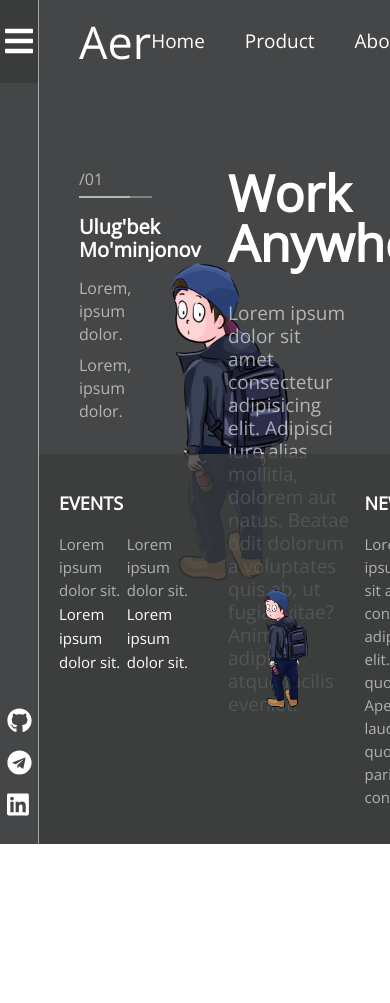
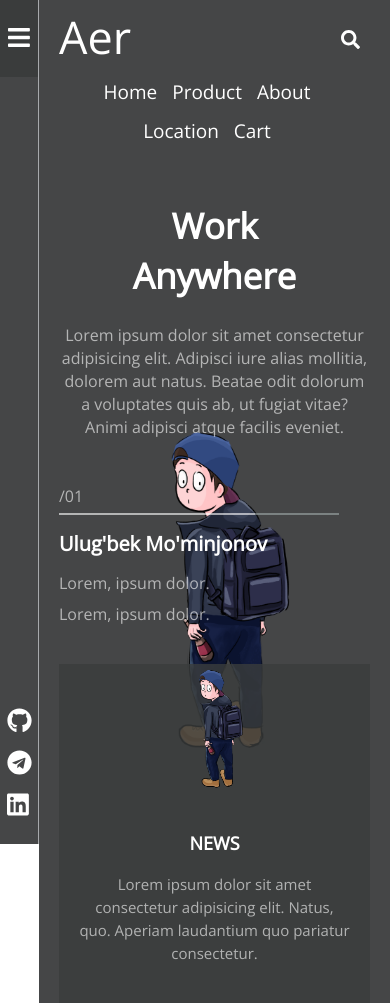
Before and after one commit to Ulugbek-Mominjonov/josh-master, a plain HTML site: page index.html in a window 390 px wide. Shown: the top 1003 px of the page. Before the commit the page ends 844 px from the top, so only its background shows below. Drawn offline with nearby package versions, Linux system fonts and the light colour scheme.

Commit message:
add responsive deign

```diff
--- a/css/main.css
+++ b/css/main.css
@@ -240,3 +240,142 @@ img{
   opacity: 0.6;
   font-size: 15px;
 }
+
+@media only screen and (max-width: 920px) {
+  .events-info {
+    flex-direction: column;
+  }
+  .text-wrapper{
+    margin-bottom: 15px;
+  }
+}
+@media only screen and (max-width: 900px) {
+  .site-header {
+    flex-direction: column;
+  }
+  .logo{
+    display: block;
+    margin-top: 20px;
+    margin-bottom: 20px;
+  }
+  .hero {
+    padding-top: 50px;
+  }
+  .hero-left {
+    width: 40%;
+  }
+  .hero-right {
+    width: 55%;
+  }
+  .hero-title {
+    font-size: 35px;
+  }
+  .hero-text {
+    font-size: 16px;
+  }
+  .events {
+    padding: 0 10px;
+  }
+  .news {
+    width: 70%;
+  }
+}
+@media only screen and (max-width: 760px) {
+  .site-header {
+    flex-direction: column;
+  }
+  .logo{
+    display: block;
+    margin-top: 10px;
+    margin-bottom: 10px;
+  }
+  .hero {
+    flex-direction: column;
+    padding-top: 50px;
+  }
+  .hero-left {
+    width: 90%;
+    order: 1;
+    margin-bottom: 30px;
+  }
+  .hero-right {
+    order: -1;
+    width: 90%;
+    text-align: center;
+    margin-bottom: 30px;
+  }
+  .feature {
+    position: relative;
+    flex-direction: column;
+  }
+  .news {
+    width: 100%;
+    order: -1;
+  }
+  .events {
+    width: 100%;
+    order: 1;
+  }
+  .events-info {
+    width: 90%;
+    flex-direction: row;
+  }
+}
+@media only screen and (max-width: 760px) {
+  .content-inline {
+    padding-left: 20px;
+    padding-right: 20px;
+  }
+  .nav-item {
+    margin-right: 15px;
+  }
+}
+@media only screen and (max-width: 500px) {
+
+  .search {
+    position: absolute;
+    right: 30px;
+    top: 30px;
+  }
+  .logo {
+    align-self: flex-start;
+  }
+  .hero {
+    align-items: center;
+  }
+  .hero-left, .hero-right {
+    width: 100%;
+  }
+}
+
+@media only screen and (max-width: 450px) {
+  .nav-list {
+    flex-wrap: wrap;
+    justify-content: center;
+    align-items: center;
+  }
+  .site-nav {
+    margin-top: 15px;
+  }
+  .nav-link {
+    padding-top: 8px;
+    padding-bottom: 8px;
+  }
+  .news {
+    flex-direction: column;
+  }
+  .news-text {
+    text-align: center;
+  }
+  .events-title {
+    text-align: center;
+  }
+  .events-info {
+    align-items: center;
+    justify-content: center;
+    flex-direction: column;
+  }
+  .menu-icon {
+    font-size: 25px;
+  }
+}
```
